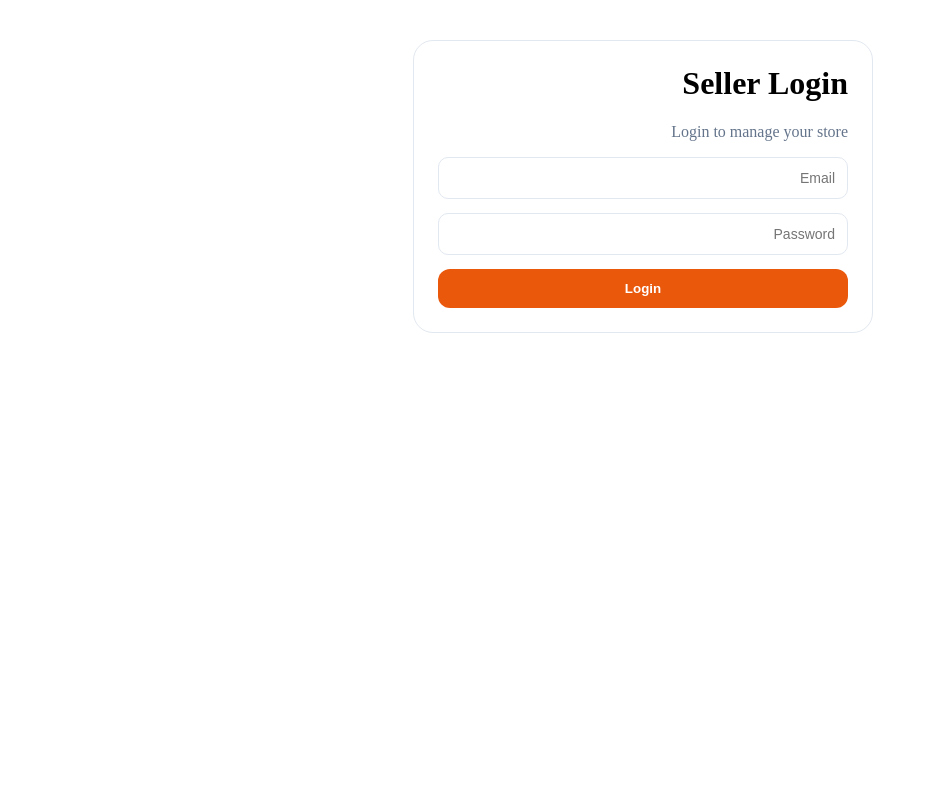
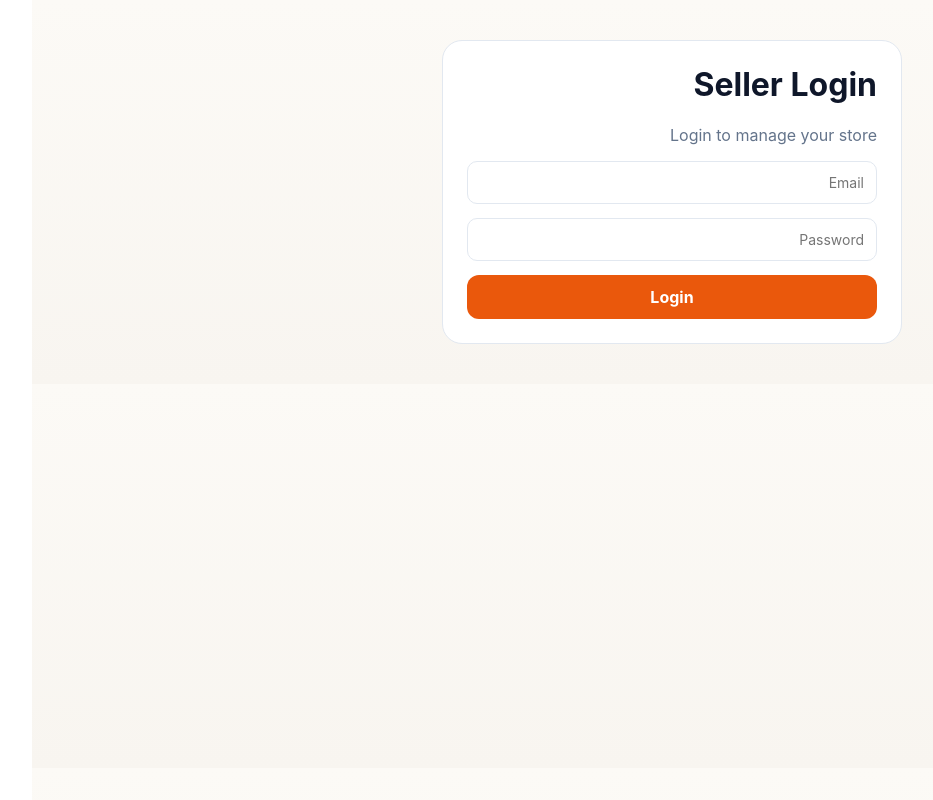
Before and after one commit to ori00fit-tech/souq-rahba-platform, a React (Vite) app in the folder apps/seller-portal/: page /login in a window 1280 px wide. Shown: the whole page, without its empty margins (261-1194 px from the left). Built offline with nearby package versions, Linux system fonts and the light colour scheme; no server answers.

Commit message:
Unify seller portal shell with theme tokens

```diff
--- a/apps/seller-portal/src/styles/theme.css
+++ b/apps/seller-portal/src/styles/theme.css
@@ -1,16 +1,246 @@
 :root {
+  /* Brand */
+  --brand-navy: #1e3a8a;
+  --brand-blue: #1e6fd9;
+  --brand-teal: #0ea5a4;
+  --brand-teal-soft: #14b8a6;
 
-  --primary: #0ea5e9;
-  --primary-dark: #0369a1;
+  /* Backgrounds */
+  --bg-app: #f8f5f0;
+  --bg-app-gradient: linear-gradient(180deg, #fcfaf6 0%, #f8f5f0 100%);
+  --bg-surface: #ffffff;
+  --bg-surface-soft: #f8fbff;
+  --bg-muted: #f4f7fb;
+  --bg-dark: #0f172a;
 
-  --secondary: #22c55e;
+  /* Text */
+  --text-primary: #0f172a;
+  --text-secondary: #64748b;
+  --text-muted: #94a3b8;
+  --text-on-dark: #ffffff;
 
-  --background: #f8fafc;
-  --card-bg: #ffffff;
+  /* Borders */
+  --border-soft: #e5e7eb;
+  --border-default: #dbe3ee;
+  --border-strong: #cbd5e1;
 
-  --text: #0f172a;
-  --text-light: #64748b;
+  /* Shadows */
+  --shadow-soft: 0 8px 24px rgba(15, 23, 42, 0.06);
+  --shadow-card: 0 14px 34px rgba(15, 23, 42, 0.08);
+  --shadow-strong: 0 18px 40px rgba(30, 58, 138, 0.14);
+  --shadow-focus: 0 0 0 4px rgba(30, 111, 217, 0.14);
 
-  --border: #e2e8f0;
+  /* Radius */
+  --radius-sm: 10px;
+  --radius-md: 14px;
+  --radius-lg: 18px;
+  --radius-xl: 24px;
+  --radius-pill: 999px;
 
+  /* Spacing */
+  --space-1: 4px;
+  --space-2: 8px;
+  --space-3: 12px;
+  --space-4: 16px;
+  --space-5: 20px;
+  --space-6: 24px;
+  --space-7: 32px;
+  --space-8: 40px;
+
+  /* Status */
+  --success-bg: #ecfdf5;
+  --success-text: #166534;
+  --success-border: #bbf7d0;
+
+  --warning-bg: #fff7ed;
+  --warning-text: #c2410c;
+  --warning-border: #fdba74;
+
+  --danger-bg: #fef2f2;
+  --danger-text: #b91c1c;
+  --danger-border: #fecaca;
+
+  --info-bg: #eff6ff;
+  --info-text: #1d4ed8;
+  --info-border: #bfdbfe;
+
+  /* Buttons */
+  --btn-primary-bg: var(--brand-navy);
+  --btn-primary-bg-hover: #1b347c;
+  --btn-primary-text: #ffffff;
+
+  --btn-secondary-bg: #ffffff;
+  --btn-secondary-border: var(--border-default);
+  --btn-secondary-text: var(--text-primary);
+
+  --btn-accent-bg: linear-gradient(135deg, var(--brand-blue) 0%, var(--brand-teal) 100%);
+  --btn-accent-text: #ffffff;
+
+  /* Seller portal identity */
+  --seller-hero-gradient: linear-gradient(135deg, #1e6fd9 0%, #0ea5a4 100%);
+  --seller-panel-gradient: linear-gradient(180deg, #ffffff 0%, #f8fbff 100%);
+  --seller-topbar-bg: rgba(255, 255, 255, 0.92);
 }
+
+* {
+  box-sizing: border-box;
+}
+
+html {
+  scroll-behavior: smooth;
+}
+
+body {
+  margin: 0;
+  font-family: Inter, ui-sans-serif, system-ui, -apple-system, BlinkMacSystemFont, "Segoe UI", sans-serif;
+  background: var(--bg-app-gradient);
+  color: var(--text-primary);
+}
+
+button,
+input,
+select,
+textarea {
+  font: inherit;
+}
+
+a {
+  color: inherit;
+}
+
+img {
+  max-width: 100%;
+  display: block;
+}
+
+.page-shell {
+  display: grid;
+  gap: var(--space-5);
+}
+
+.page-header {
+  display: grid;
+  gap: var(--space-2);
+}
+
+.page-header h1,
+.page-header h2 {
+  margin: 0;
+  color: var(--text-primary);
+}
+
+.page-header p {
+  margin: 0;
+  color: var(--text-secondary);
+  line-height: 1.7;
+}
+
+.ui-card {
+  background: var(--bg-surface);
+  border: 1px solid var(--border-soft);
+  border-radius: var(--radius-lg);
+  box-shadow: var(--shadow-soft);
+}
+
+.ui-badge {
+  display: inline-flex;
+  align-items: center;
+  gap: 6px;
+  border-radius: var(--radius-pill);
+  padding: 6px 10px;
+  font-size: 12px;
+  font-weight: 800;
+}
+
+.ui-badge--success {
+  background: var(--success-bg);
+  color: var(--success-text);
+  border: 1px solid var(--success-border);
+}
+
+.ui-badge--warning {
+  background: var(--warning-bg);
+  color: var(--warning-text);
+  border: 1px solid var(--warning-border);
+}
+
+.ui-badge--danger {
+  background: var(--danger-bg);
+  color: var(--danger-text);
+  border: 1px solid var(--danger-border);
+}
+
+.ui-badge--info {
+  background: var(--info-bg);
+  color: var(--info-text);
+  border: 1px solid var(--info-border);
+}
+
+.ui-btn {
+  border: none;
+  border-radius: var(--radius-md);
+  padding: 12px 16px;
+  font-weight: 800;
+  cursor: pointer;
+  transition: 0.2s ease;
+}
+
+.ui-btn--primary {
+  background: var(--btn-primary-bg);
+  color: var(--btn-primary-text);
+}
+
+.ui-btn--secondary {
+  background: var(--btn-secondary-bg);
+  color: var(--btn-secondary-text);
+  border: 1px solid var(--btn-secondary-border);
+}
+
+.ui-btn--accent {
+  background: var(--btn-accent-bg);
+  color: var(--btn-accent-text);
+}
+
+.ui-input,
+.ui-textarea,
+.ui-select {
+  width: 100%;
+  border: 1px solid var(--border-default);
+  background: var(--bg-surface);
+  color: var(--text-primary);
+  border-radius: var(--radius-md);
+  padding: 12px 14px;
+  outline: none;
+}
+
+.ui-input:focus,
+.ui-textarea:focus,
+.ui-select:focus {
+  border-color: var(--brand-blue);
+  box-shadow: var(--shadow-focus);
+}
+
+.ui-textarea {
+  min-height: 120px;
+  resize: vertical;
+}
+
+.ui-muted {
+  color: var(--text-secondary);
+}
+
+.ui-empty {
+  background: var(--bg-surface);
+  border: 1px solid var(--border-soft);
+  border-radius: var(--radius-lg);
+  padding: 20px;
+  color: var(--text-secondary);
+}
+
+.ui-message {
+  background: var(--bg-surface);
+  border: 1px solid var(--border-soft);
+  border-radius: var(--radius-md);
+  padding: 12px 14px;
+  color: var(--text-primary);
+}
```
Also changed, not shown: apps/seller-portal/src/App.jsx (+59 -46 lines).
